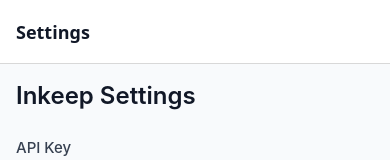
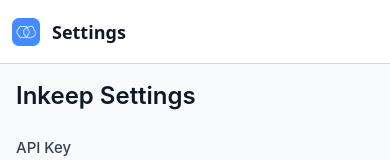
Before and after one commit to aj47/SpeakMCPMobile, a React Native app: screen / in a window 390 px wide. Shown: the top 160 px of the page. Built offline with nearby package versions, Linux system fonts and the light colour scheme.

Commit message:
icon update

```diff
--- a/App.tsx
+++ b/App.tsx
@@ -5,7 +5,7 @@
 import AgentsScreen from './src/screens/AgentsScreen';
 import ChatScreen from './src/screens/ChatScreen';
 import { ConfigContext, useConfig } from './src/store/config';
-import { View, ActivityIndicator } from 'react-native';
+import { View, ActivityIndicator, Image } from 'react-native';
 import { SafeAreaProvider } from 'react-native-safe-area-context';
 import { theme } from './src/ui/theme';
 
@@ -32,6 +32,13 @@
           screenOptions={{
             headerTitleStyle: { ...theme.typography.h2 },
             contentStyle: { backgroundColor: theme.colors.background },
+            headerLeft: () => (
+              <Image
+                source={require('./assets/favicon.png')}
+                style={{ width: 28, height: 28, marginLeft: 12, marginRight: 8 }}
+                resizeMode="contain"
+              />
+            ),
           }}
         >
           <Stack.Screen name="Settings" component={SettingsScreen} />
```
Also changed, not shown: assets/favicon.png.
